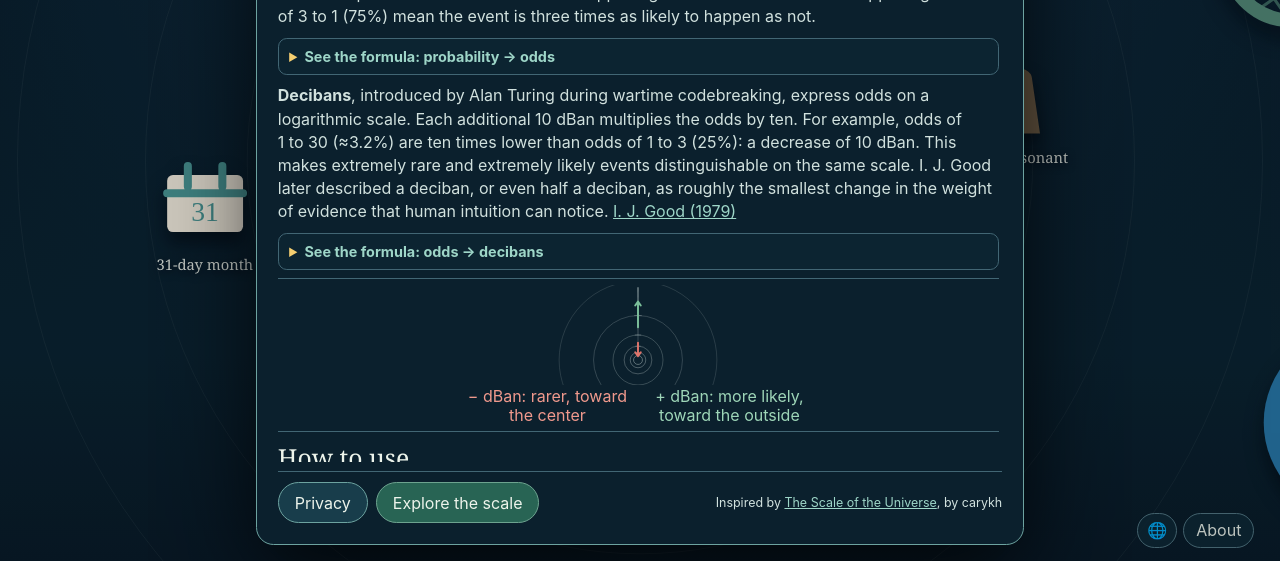
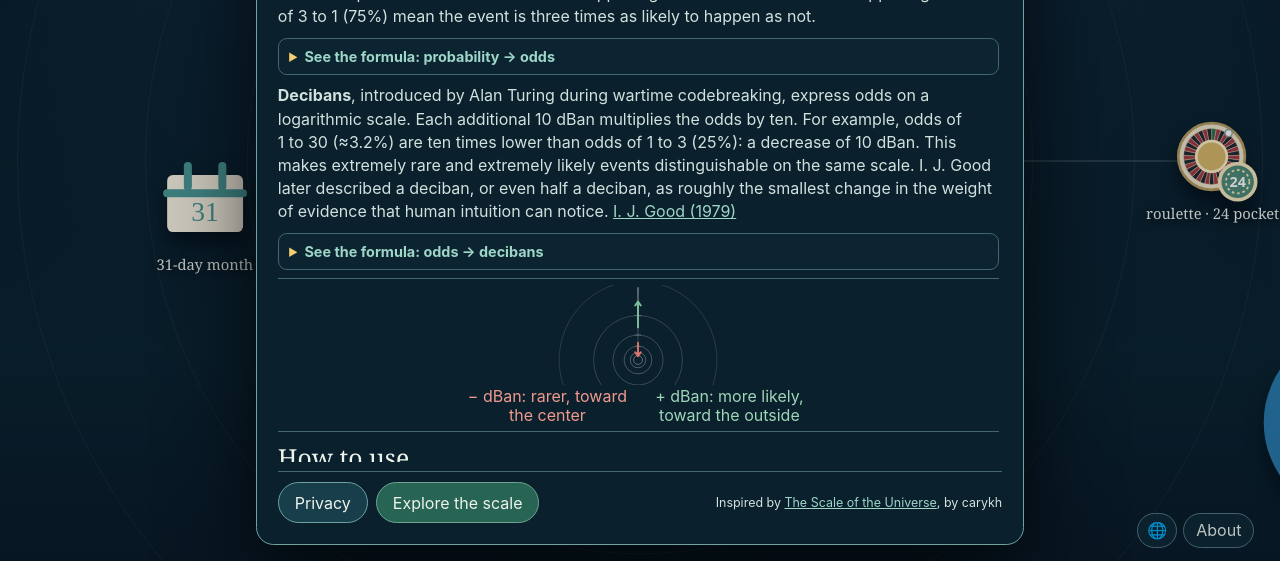
Before and after one commit to Bycelium/ScaleOfProbabilities, a website built with Vite: page index.html in a window 1280 px wide. Shown: the part 239-800 px from the top of the page. Built offline with nearby package versions, Linux system fonts and the light colour scheme; some packages are replaced by stand-ins of ours.

Commit message:
feat(scene): align compact probability families
# Conflicts:
#	tests/scene-layout.test.ts

```diff
--- a/src/scale.ts
+++ b/src/scale.ts
@@ -5,7 +5,7 @@ import { chanceAt, formatDecibans, formatOdds, formatProbability, formatProbabil
 import { createPreferencesMenu } from "./preferences-menu";
 import { createAnalytics, type Analytics } from "./analytics";
 import { getAnalyticsConfig } from "./analytics-config";
-import { landmarkAngle, suppressedTitleIds, type LayoutBox, type TitleCandidate } from "./scene-layout";
+import { familyRailDefinitions, isFamilyRailLandmark, landmarkAngle, landmarkArtFactor, suppressedTitleIds, type LayoutBox, type TitleCandidate } from "./scene-layout";
 
 type View = { center: number };
 type SceneMetrics = Readonly<{ width: number; height: number; referenceDiameter: number; centerX: number; centerY: number }>;
@@ -154,7 +154,7 @@ export function createScale(root: HTMLElement, dependencies: ScaleDependencies =
   root.innerHTML = `<div class="atlas"><div data-page-content>
     <header class="explorer-tools"><button class="return-zero" data-return-zero hidden>${locale.ui.returnZero}</button><div class="language-picker"><button type="button" class="language-toggle" data-preferences-toggle="toolbar" aria-label="${locale.ui.language}" aria-haspopup="dialog" aria-expanded="false"><span aria-hidden="true">🌐</span></button></div><button class="read-scale" data-open-intro>${locale.ui.about}</button></header>
     <section class="scale" tabindex="0" aria-label="${locale.ui.scaleAria}">
-      <div class="ruler" data-ruler></div><canvas class="depth-rings" data-depth-rings aria-hidden="true"></canvas><i class="current-depth-ring" data-current-depth-ring aria-hidden="true"></i><div class="depth-scene" data-depth-scene><div class="landmarks" data-landmarks></div></div><div class="hyperspace" data-hyperspace aria-hidden="true"><i style="--angle:8deg;--delay:-.1s"></i><i style="--angle:48deg;--delay:-.45s"></i><i style="--angle:92deg;--delay:-.25s"></i><i style="--angle:137deg;--delay:-.6s"></i><i style="--angle:181deg;--delay:-.32s"></i><i style="--angle:224deg;--delay:-.05s"></i><i style="--angle:274deg;--delay:-.5s"></i><i style="--angle:318deg;--delay:-.2s"></i></div><p class="gap-caption" data-gap-caption aria-live="polite" hidden></p>
+      <div class="ruler" data-ruler></div><canvas class="depth-rings" data-depth-rings aria-hidden="true"></canvas><i class="current-depth-ring" data-current-depth-ring aria-hidden="true"></i><div class="depth-scene" data-depth-scene><svg class="family-rails" data-family-rails aria-hidden="true" focusable="false"></svg><div class="landmarks" data-landmarks></div></div><div class="hyperspace" data-hyperspace aria-hidden="true"><i style="--angle:8deg;--delay:-.1s"></i><i style="--angle:48deg;--delay:-.45s"></i><i style="--angle:92deg;--delay:-.25s"></i><i style="--angle:137deg;--delay:-.6s"></i><i style="--angle:181deg;--delay:-.32s"></i><i style="--angle:224deg;--delay:-.05s"></i><i style="--angle:274deg;--delay:-.5s"></i><i style="--angle:318deg;--delay:-.2s"></i></div><p class="gap-caption" data-gap-caption aria-live="polite" hidden></p>
     </section>
   </div>
   <dialog class="scale-intro" data-scale-intro aria-modal="true" aria-labelledby="scale-intro-heading">
@@ -179,7 +179,14 @@ export function createScale(root: HTMLElement, dependencies: ScaleDependencies =
   const scale = root.querySelector<HTMLElement>(".scale")!;
   const ruler = root.querySelector<HTMLElement>("[data-ruler]")!;
   const depthScene = root.querySelector<HTMLElement>("[data-depth-scene]")!;
+  const familyRails = root.querySelector<SVGSVGElement>("[data-family-rails]")!;
   const layer = root.querySelector<HTMLElement>("[data-landmarks]")!;
+  const familyRailNodes = new Map(familyRailDefinitions.map(family => {
+    const line = document.createElementNS("http://www.w3.org/2000/svg", "line");
+    line.dataset.familyRail = family.id;
+    familyRails.append(line);
+    return [family.id, line];
+  }));
   const rings = root.querySelector<HTMLCanvasElement>("[data-depth-rings]")!;
   const ringContext = rings.getContext("2d")!;
   const currentDepthRing = root.querySelector<HTMLElement>("[data-current-depth-ring]")!;
@@ -428,6 +435,7 @@ export function createScale(root: HTMLElement, dependencies: ScaleDependencies =
 
   const rebuildScene = (nextMetrics: SceneMetrics, visibleCatalogue: readonly DisplayLandmark[], measureTitles: boolean): void => {
     const { width, height, referenceDiameter, centerX, centerY } = nextMetrics;
+    familyRails.setAttribute("viewBox", `0 0 ${width} ${height}`);
     const compactArtScale = width <= 640 ? 0.76 : 1;
     const originCenter = view.center;
     const maximumSceneZoom = 10 ** (sceneRebaseDecibans(width) / 10);
@@ -439,7 +447,7 @@ export function createScale(root: HTMLElement, dependencies: ScaleDependencies =
       const angle = landmarkAngle(item.id);
       const x = centerX + Math.cos(angle) * radius;
       const y = centerY + Math.sin(angle) * radius;
-      const artSize = item.size * zoomFactor * compactArtScale;
+      const artSize = item.size * landmarkArtFactor(item.id) * zoomFactor * compactArtScale;
       if (artSize * maximumSceneZoom < 0.5 || !sceneIntersectsAtSomeZoom(x, y, artSize, nextMetrics)) return [];
       return [{ item, zoomFactor, ringDiameter, x, y, artSize }];
     });
@@ -463,7 +471,7 @@ export function createScale(root: HTMLElement, dependencies: ScaleDependencies =
       }
       setStyle(button, "left", `${x}px`);
       setStyle(button, "top", `${y - artSize / 2}px`);
-      setStyle(button, "--size", `${item.size * compactArtScale}px`);
+      setStyle(button, "--size", `${item.size * landmarkArtFactor(item.id) * compactArtScale}px`);
       setStyle(button, "--depth-scale", String(zoomFactor));
       button.dataset.ringSize = `${ringDiameter}px`;
       button.dataset.depthScale = String(zoomFactor);
@@ -481,6 +489,22 @@ export function createScale(root: HTMLElement, dependencies: ScaleDependencies =
     if (!measureTitles) {
       sceneOrigin = { center: originCenter, metrics: nextMetrics };
       return;
+    }
+    const projectedById = new Map(projected.map(item => [item.item.id, item]));
+    for (const family of familyRailDefinitions) {
+      const line = familyRailNodes.get(family.id)!;
+      const members = family.members.flatMap(id => {
+        const member = projectedById.get(id);
+        return member ? [member] : [];
+      });
+      line.toggleAttribute("hidden", members.length < 2);
+      if (members.length < 2) continue;
+      const first = members.reduce((nearer, member) => member.ringDiameter < nearer.ringDiameter ? member : nearer);
+      const last = members.reduce((farther, member) => member.ringDiameter > farther.ringDiameter ? member : farther);
+      line.setAttribute("x1", String(first.x));
+      line.setAttribute("y1", String(first.y));
+      line.setAttribute("x2", String(last.x));
+      line.setAttribute("y2", String(last.y));
     }
     const sceneNodes = [...landmarkNodes.values()];
     const readableNodes = sceneNodes.filter(node => node.baseArtSize >= 32
@@ -511,18 +535,34 @@ export function createScale(root: HTMLElement, dependencies: ScaleDependencies =
     const titleCandidates: TitleCandidate[] = readableNodes.map(node => {
       const titleWidth = node.title.offsetWidth;
       const titleHeight = node.title.offsetHeight;
-      const left = node.baseX - titleWidth / 2;
-      const top = node.baseY + node.baseArtSize / 2;
-      return {
+      const naturalLeft = node.baseX - titleWidth / 2;
+      const naturalTop = node.baseY + node.baseArtSize / 2;
+      const obstructions = [
+        ...outsideScene,
+        readoutBox,
+        ...[...artBoxes].filter(([id]) => id !== node.item.id).map(([, box]) => box),
+      ];
+      const makeCandidate = (left: number, top: number): TitleCandidate => ({
         id: node.item.id,
         priority: Math.abs(node.item.position - view.center),
         title: { left, right: left + titleWidth, top, bottom: top + titleHeight },
-        obstructions: [
-          ...outsideScene,
-          readoutBox,
-          ...[...artBoxes].filter(([id]) => id !== node.item.id).map(([, box]) => box),
-        ],
-      };
+        obstructions,
+      });
+      const candidates = isFamilyRailLandmark(node.item.id) ? (() => {
+        const clampLeft = (left: number): number => Math.min(Math.max(left, 8), width - titleWidth - 8);
+        const centeredLeft = clampLeft(naturalLeft);
+        const besideArtLeft = clampLeft(node.baseX - node.baseArtSize / 2 - titleWidth - 6);
+        return [
+          makeCandidate(centeredLeft, naturalTop),
+          makeCandidate(besideArtLeft, naturalTop),
+          makeCandidate(centeredLeft, naturalTop + titleHeight + 4),
+          makeCandidate(besideArtLeft, naturalTop + titleHeight + 4),
+        ];
+      })() : [makeCandidate(naturalLeft, naturalTop)];
+      const candidate = candidates.find(option => suppressedTitleIds([option]).size === 0) ?? candidates[0];
+      setStyle(node.title, "--title-x", `${candidate.title.left - naturalLeft}px`);
+      setStyle(node.title, "--title-y", `${candidate.title.top - naturalTop}px`);
+      return candidate;
     });
     const suppressedTitles = suppressedTitleIds(titleCandidates);
     for (const [id, node] of landmarkNodes) landmarkNodes.set(id, { ...node, titleSuppressed: suppressedTitles.has(node.item.id) });
--- a/src/scene-layout.ts
+++ b/src/scene-layout.ts
@@ -1,6 +1,28 @@
 import { catalogueSlots, type LandmarkId } from "./catalogue/order";
 
 const degrees = (value: number): number => value * Math.PI / 180;
+
+export const familyRailDefinitions = [
+  {
+    id: "roulette",
+    angle: 0,
+    members: [
+      "roulette-straight-up", "roulette-split", "roulette-street", "roulette-corner",
+      "roulette-six-line", "roulette-dozen-column", "roulette-even-money", "roulette-two-dozens-columns",
+    ],
+  },
+  {
+    id: "polyhedral-highest-face",
+    angle: degrees(225),
+    members: ["die-d4-highest", "die-six", "die-d12-highest", "die-d20-highest"],
+  },
+] as const satisfies readonly Readonly<{ id: string; angle: number; members: readonly LandmarkId[] }>[];
+
+const familyRailLandmarks = new Set<LandmarkId>(familyRailDefinitions.flatMap(family => [...family.members]));
+
+export const isFamilyRailLandmark = (id: LandmarkId): boolean => familyRailLandmarks.has(id);
+
+export const landmarkArtFactor = (id: LandmarkId): number => isFamilyRailLandmark(id) ? .55 : 1;
 
 // Curated once against the complete catalogue. These dense bands keep their
 // geometry when a locale or regional filter changes the visible subset.
@@ -18,31 +40,22 @@ const angleOverrides: Readonly<Partial<Record<LandmarkId, number>>> = {
   "weekday": degrees(200),
   "ocean-point": degrees(20),
   "yellow-pea": degrees(50),
-  "die-d4-highest": degrees(110),
   "solar-terrestrial": degrees(40),
   "full-moon-15-days": degrees(145),
-  "french-scrabble-consonant": degrees(350),
+  "french-scrabble-consonant": degrees(280),
   "solar-eclipse-year": degrees(225),
   "frozen-freshwater": degrees(280),
   "four-dice-any-match": degrees(105),
   "red-dwarf-star": degrees(130),
   "planet-with-moon": degrees(250),
   "rain-hilo": degrees(165),
-  "mensik-first-serve-miami-2025": degrees(345),
+  "mensik-first-serve-miami-2025": degrees(330),
   "rain-brest-december": degrees(115),
-  "covid-scenario-positive": degrees(338),
-  "roulette-dozen-column": degrees(70),
-  "roulette-even-money": degrees(225),
-  "roulette-two-dozens-columns": degrees(317),
+  "covid-scenario-positive": degrees(90),
   "d20-avoid-natural-one-advantage": degrees(135),
   "pokemon-destined-rivals-double-rare": degrees(138),
   "pokemon-destined-rivals-illustration-rare": degrees(100),
   "pokemon-destined-rivals-special-illustration-rare": degrees(220),
-  "roulette-six-line": degrees(280),
-  "roulette-corner": degrees(252),
-  "roulette-street": degrees(320),
-  "roulette-split": degrees(292),
-  "roulette-straight-up": degrees(330),
   "blackjack-natural-six-deck": degrees(155),
   "four-leaf-clover": degrees(35),
   "uk-recent-car-breakdown-2021": degrees(90),
@@ -56,8 +69,11 @@ const angleOverrides: Readonly<Partial<Record<LandmarkId, number>>> = {
   "sahara-grain": degrees(90),
 };
 
-export const landmarkAngle = (id: LandmarkId): number => angleOverrides[id]
-  ?? degrees(-45 + ((catalogueSlots[id] * 137.508) % 360) / 360 * 270);
+export const landmarkAngle = (id: LandmarkId): number => {
+  const family = familyRailDefinitions.find(candidate => (candidate.members as readonly LandmarkId[]).includes(id));
+  return family?.angle ?? angleOverrides[id]
+    ?? degrees(-45 + ((catalogueSlots[id] * 137.508) % 360) / 360 * 270);
+};
 
 export type LayoutBox = Readonly<{ left: number; top: number; right: number; bottom: number }>;
 export type TitleCandidate = Readonly<{
--- a/src/style.css
+++ b/src/style.css
@@ -47,9 +47,11 @@ h1 { font-family: Georgia, serif; font-size: clamp(2rem, 5vw, 3.4rem); font-weig
 .current-depth-marker strong { color: var(--axis-color); display: block; font: 1.55rem/1 Georgia, serif; }
 .spoke-event-marker i { border-top-style: dashed; width: 18px; }
 .spoke-event-marker small { background: #0b202de8; border-radius: .25rem; padding: .1rem .25rem; }
-.depth-scene, .depth-rings, .landmarks { inset: 0; position: absolute; }
+.depth-scene, .depth-rings, .family-rails, .landmarks { inset: 0; position: absolute; }
 .depth-scene { transform-origin: 50% 50%; will-change: transform; }
 .depth-scene { z-index: 3; }
+.family-rails { height: 100%; overflow: visible; pointer-events: none; width: 100%; }
+.family-rails line { stroke: #a8b9b766; stroke-width: 1; vector-effect: non-scaling-stroke; }
 .depth-rings { pointer-events: none; z-index: 1; }
 .hyperspace { inset: 0; opacity: 0; overflow: hidden; pointer-events: none; position: absolute; transition: opacity .18s ease; z-index: 0; }
 .hyperspace i { animation: hyperspace-out .72s linear infinite; animation-delay: var(--delay); animation-play-state: paused; background: linear-gradient(90deg, transparent, #c7f6ffb8 45%, #fff); height: 2px; left: 50%; opacity: 0; position: absolute; top: 50%; transform-origin: left center; width: clamp(2.5rem, 13vmin, 7rem); }
```
Also changed, not shown: docs/interface-guidelines.md (+1 -0 lines), tests/browser/scene-layout.spec.ts (+65 -0 lines), tests/scene-layout.test.ts (+34 -1 lines).
